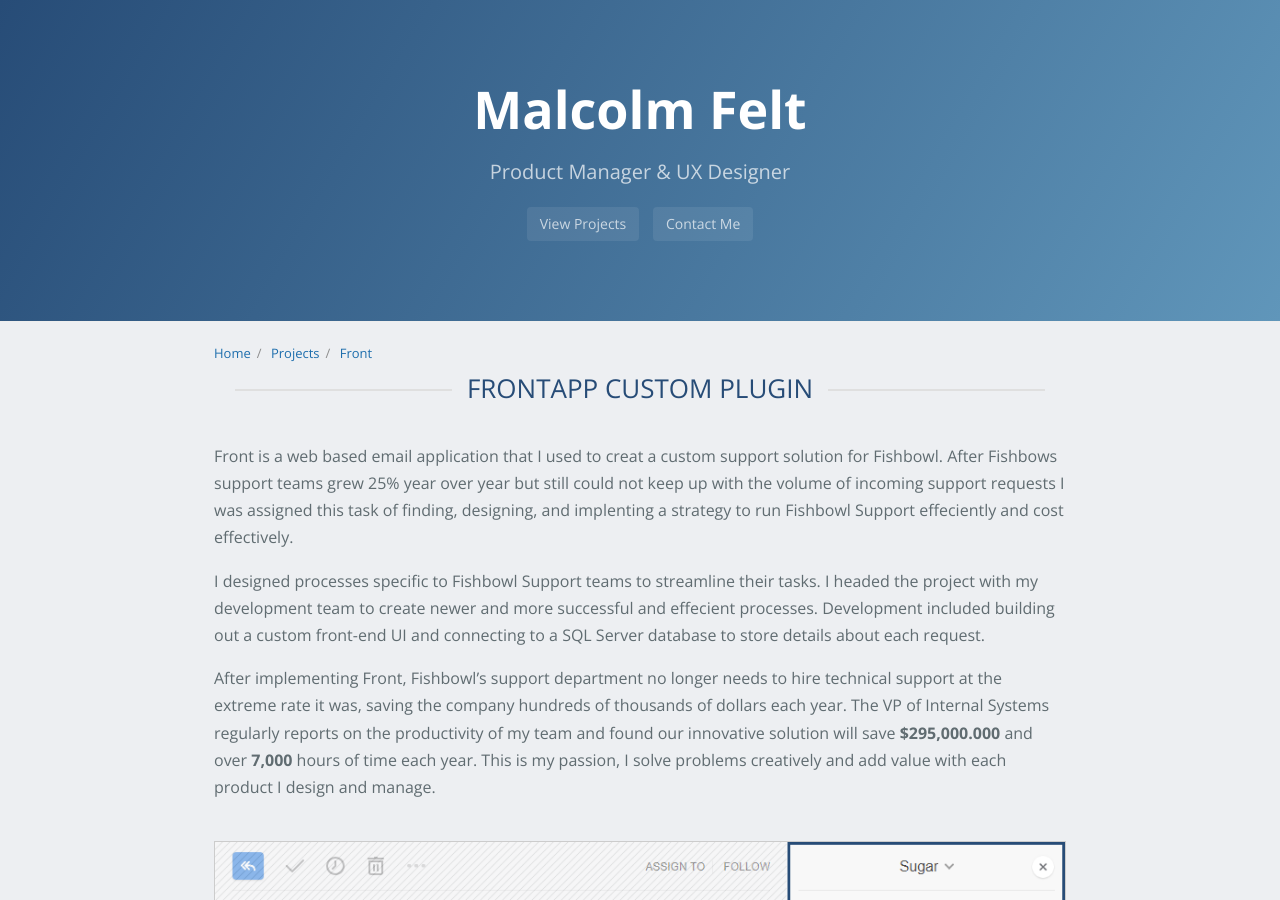
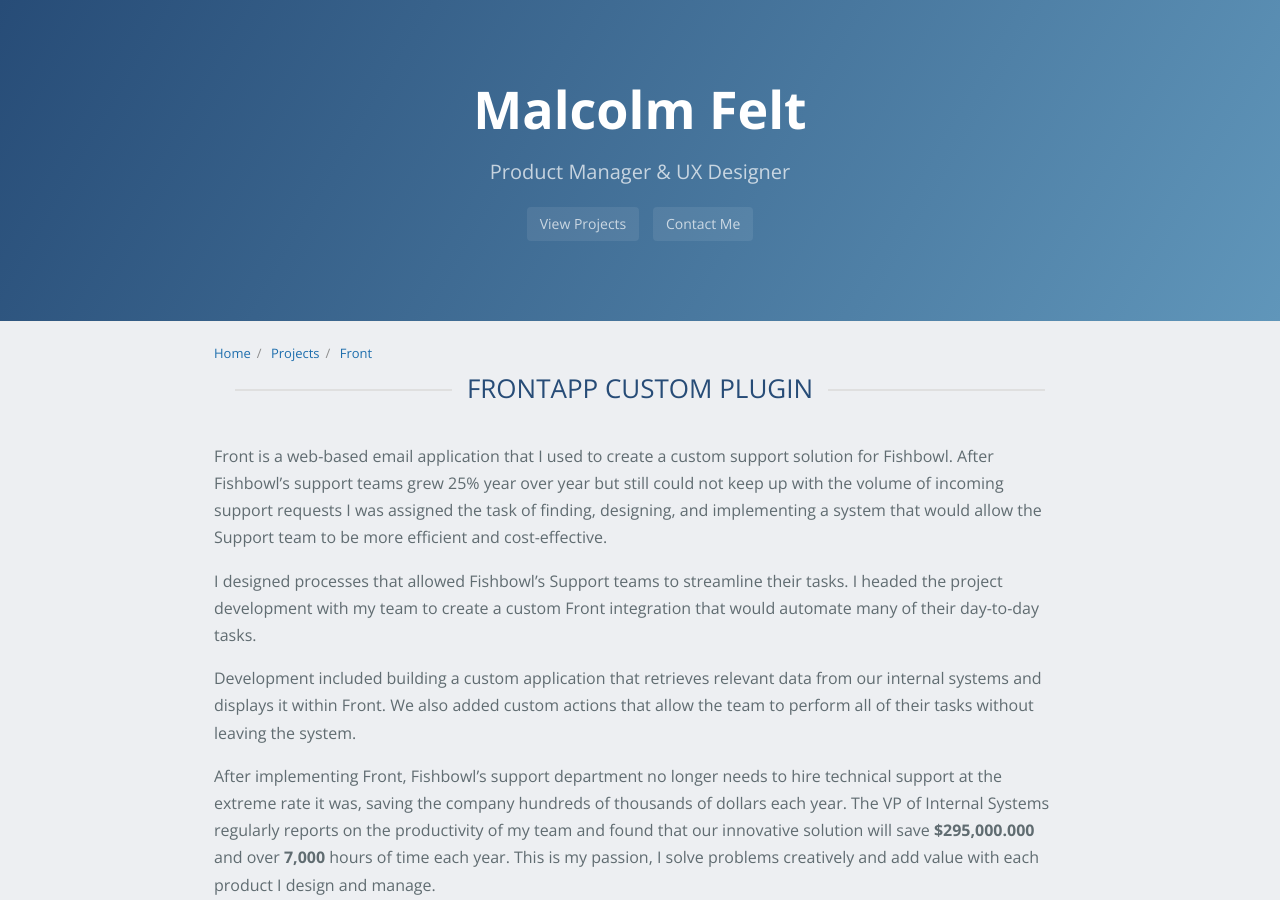
Before and after one commit to mfelt/mfelt.github.io, a Jekyll site: the page built from front.md, in a window 1280 px wide and 900 px high. Built offline with Jekyll 4.4.1, drawn with Linux system fonts in a browser that asks for light colours; nearby versions of some CDN libraries; our own code applies the rules of GitHub Pages for plain Markdown files.

Commit message:
Update front.md

```diff
--- a/front.md
+++ b/front.md
@@ -6,12 +6,13 @@
 
 {% include h2 text="FrontApp Custom Plugin" %}
 
-Front is a web based email application that I used to creat a custom support solution for Fishbowl. After Fishbows support teams grew 25% year over year but still could not keep up with  the volume of incoming support requests I was assigned this task of finding, designing, and implenting a strategy to run Fishbowl Support effeciently and cost effectively.
+Front is a web-based email application that I used to create a custom support solution for Fishbowl. After Fishbowl's support teams grew 25% year over year but still could not keep up with the volume of incoming support requests I was assigned the task of finding, designing, and implementing a system that would allow the Support team to be more efficient and cost-effective.
 
-I designed processes specific to Fishbowl Support teams to streamline their tasks. I headed the project with my development team to create newer and more successful and effecient processes. Development included building out a custom front-end UI and connecting to a SQL Server database to store details about each request.
+I designed processes that allowed Fishbowl's Support teams to streamline their tasks. I headed the project development with my team to create a custom Front integration that would automate many of their day-to-day tasks.
 
-After implementing Front, Fishbowl's support department no longer needs to hire technical support at the extreme rate it was, saving the company hundreds of thousands of dollars each year. The VP of Internal Systems regularly reports on the productivity of my team and found our innovative solution will save **$295,000.000** and over **7,000** hours of time each year. This is my passion, I solve problems creatively and add value with each product I design and manage.
+Development included building a custom application that retrieves relevant data from our internal systems and displays it within Front. We also added custom actions that allow the team to perform all of their tasks without leaving the system.
 
+After implementing Front, Fishbowl’s support department no longer needs to hire technical support at the extreme rate it was, saving the company hundreds of thousands of dollars each year. The VP of Internal Systems regularly reports on the productivity of my team and found that our innovative solution will save **$295,000.000** and over **7,000** hours of time each year. This is my passion, I solve problems creatively and add value with each product I design and manage.
 
 <p style="margin-top: 40px;"><img class="border" src="/assets/images/panel.png" alt="panel"></p>
 
```
